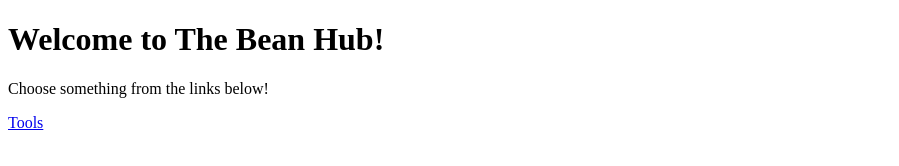
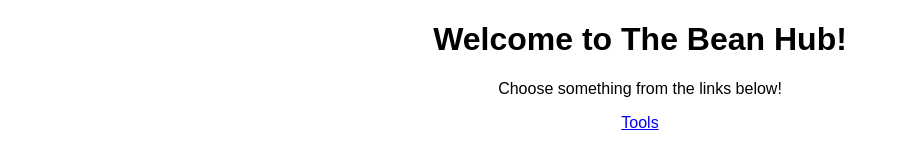
Before and after one commit to thebeanhub/hub, a plain HTML site: page index.html in a window 1280 px wide. Shown: the whole page, without its empty margins (0-899 px from the left). Drawn offline with Linux system fonts and the light colour scheme; the site is published under a folder, as on GitHub Pages, so addresses that start at the root find nothing.

Commit message:
Update index.html

```diff
--- a/index.html
+++ b/index.html
@@ -3,13 +3,13 @@
 <head>
 <meta charset="utf-8">
 <title>The Bean Hub</title>
-<link rel="stylesheet" href="/main.css">
+<link rel="stylesheet" href="main.css">
 </head>
 <body>
 <h1>Welcome to The Bean Hub!</h1>
 <p>Choose something from the links below!</p>
 
-<a href="/tools.html">Tools</a>
+<a href="tools.html">Tools</a>
 
 </body>
 </html>
```
